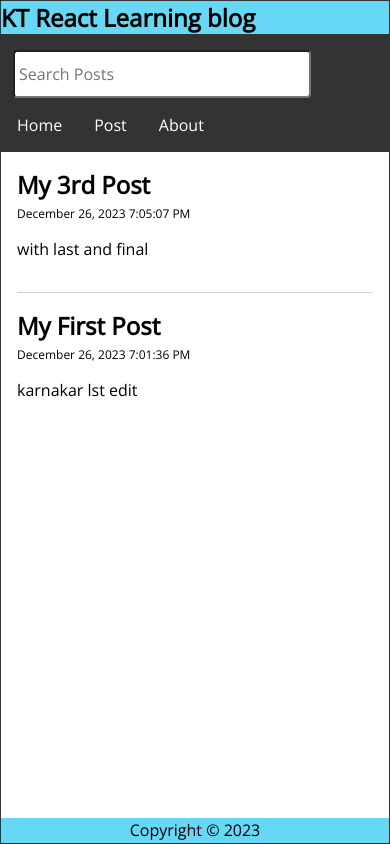
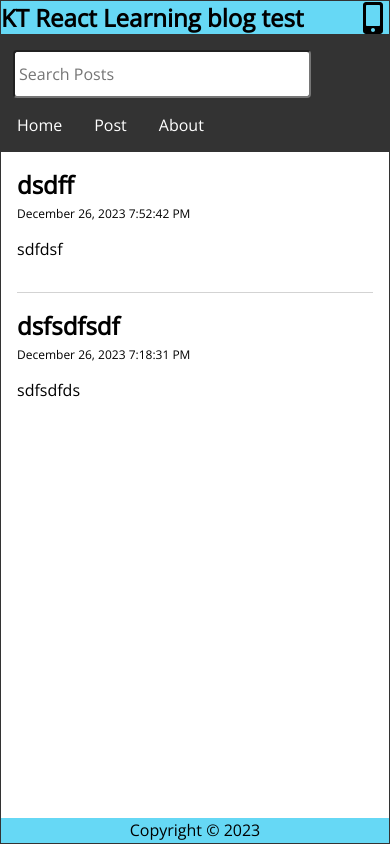
Before and after one commit to thallapalli/kt-react-blog-app, a React (Create React App) app: page / in a window 390 px wide. Built offline with nearby package versions, Linux system fonts and the light colour scheme; data requests are answered from the project's data file.

Commit message:
custom hook added useWindowSize to determine width of the window and display icon at the top to show laptop , tablet or mobile

```diff
--- a/data/db.json
+++ b/data/db.json
@@ -2,15 +2,15 @@
   "posts": [
     {
       "id": 1,
-      "title": "My First Post",
-      "datetime": "December 26, 2023 7:01:36 PM",
-      "body": "karnakar lst edit "
+      "title": "dsfsdfsdf",
+      "datetime": "December 26, 2023 7:18:31 PM",
+      "body": "sdfsdfds"
     },
     {
-      "id": 3,
-      "title": "My 3rd Post",
-      "datetime": "December 26, 2023 7:05:07 PM",
-      "body": "with last and final "
+      "id": 2,
+      "title": "dsdff",
+      "datetime": "December 26, 2023 7:52:42 PM",
+      "body": "sdfdsf"
     }
   ]
 }
--- a/package.json
+++ b/package.json
@@ -10,6 +10,7 @@
     "date-fns": "^2.30.0",
     "react": "^17.0.2",
     "react-dom": "^17.0.2",
+    "react-icons": "^4.12.0",
     "react-router-dom": "^5.2.0",
     "react-scripts": "4.0.3",
     "web-vitals": "^1.1.2"
--- a/src/App.js
+++ b/src/App.js
@@ -11,6 +11,7 @@ import { useState, useEffect } from "react";
 import { format } from "date-fns";
 import api from "./api/posts";
 import EditPost from "./EditPost";
+import useWindowSize from "./hooks/useWindowSize";
 
 function App() {
   const [posts, setPosts] = useState([]);
@@ -21,6 +22,7 @@ function App() {
   const [editTitle, setEditTitle] = useState("");
   const [editBody, setEditBody] = useState("");
   const history = useHistory();
+  const {width}=useWindowSize();
   useEffect(() => {
     const fetchPosts = async () => {
       try {
@@ -94,7 +96,7 @@ function App() {
 
   return (
     <div className="App">
-      <Header title="KT React Learning blog" />
+      <Header title="KT React Learning blog test"  width={width}/>
       <Nav search={search} setSearch={setSearch} />
       <Switch>
         <Route exact path="/">
--- a/src/Header.js
+++ b/src/Header.js
@@ -1,9 +1,11 @@
 import React from 'react'
-
-const Header = ({title}) => {
+import {FaLaptop,FaTabletAlt,FaMobileAlt,FaMobile} from 'react-icons/fa'
+const Header = ({title,width}) => {
   return (
     <header className="Header">
     <h1>{title}</h1>
+    {width < 768 ? <FaMobileAlt/>:width < 992 ? <FaTabletAlt/>:<FaLaptop/>}
+
 </header>
   )
 }
--- /dev/null
+++ b/src/hooks/useWindowSize.js
@@ -0,0 +1,24 @@
+import { useState, useEffect } from "react";
+const useWindowSize = () => {
+  const [windoSize, setWindowSize] = useState({
+    width: undefined,
+    height: undefined,
+  });
+  useEffect(() => {
+    const handleResize = () => {
+      setWindowSize({
+        width: window.innerWidth,
+        height: window.innerHeight,
+      });
+    };
+    handleResize();
+    window.addEventListener("resize", handleResize);
+    const cleanUp = () => {
+      console.log("runs if useEfect dep changes");
+      window.removeEventListener("resize", handleResize);
+    };
+    return cleanUp;
+  }, []);
+  return windoSize;
+}
+export default useWindowSize;
```
Also changed, not shown: 1 other file (tests, documents, lock files or other folders).
